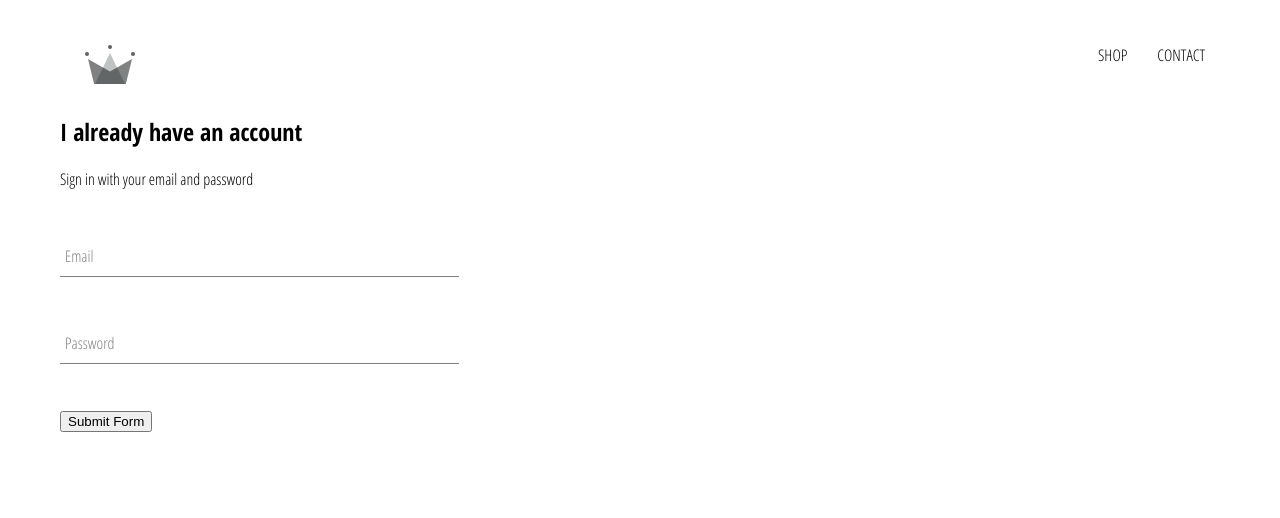
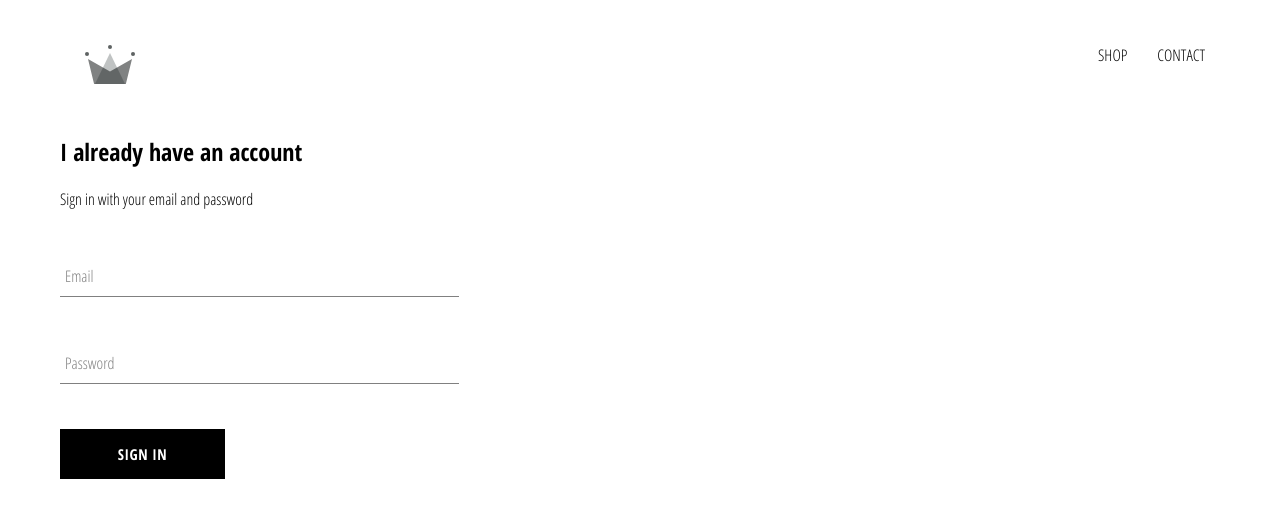
Before and after one commit to Szaker1990/e-commerce-React, a React (Create React App) app: page /signin in a window 1280 px wide. Shown: the top 518 px of the page. Built offline with nearby package versions, Linux system fonts and the light colour scheme.

Commit message:
button component

```diff
--- /dev/null
+++ b/src/components/custom-button/custom-button.component.jsx
@@ -0,0 +1,9 @@
+import React from "react";
+import "./custom-button.style.scss";
+
+const CustomButton = ({ children,...otherProps}) => (
+    <button className={"custom-button"} {...otherProps}>
+        {children}
+    </button>
+)
+export default CustomButton;
--- /dev/null
+++ b/src/components/custom-button/custom-button.style.scss
@@ -0,0 +1,22 @@
+.custom-button {
+  min-width: 165px;
+  width: auto;
+  height: 50px;
+  letter-spacing: 0.5px;
+  line-height: 50px;
+  padding: 0 35px 0 35px;
+  font-size: 15px;
+  background-color: black;
+  color: white;
+  text-transform: uppercase;
+  font-family: 'Open Sans Condensed';
+  font-weight: bolder;
+  border: none;
+  cursor: pointer;
+
+  &:hover {
+    background-color: white;
+    color: black;
+    border: 1px solid black;
+  }
+}
--- a/src/components/sign-in/sign-in.components.jsx
+++ b/src/components/sign-in/sign-in.component.jsx
@@ -1,6 +1,7 @@
 import React, {Component} from "react";
 import "./sign-in.style.scss"
 import FormInput from "../form-input/form-input.component";
+import CustomButton from "../custom-button/custom-button.component";
 
 class SignIn extends Component {
     constructor(props) {
@@ -13,13 +14,11 @@
     }
     handleSubmit = (e) => {
         e.preventDefault()
-
-        this.setState({email: "", password: ""})
+        this.setState({email: "", password: ""});
     }
     handleChange = (e) => {
         const{value,name} = e.target
-
-        this.setState({[name]: value})
+        this.setState({[name]: value});
     }
     render() {
         return(
@@ -41,10 +40,10 @@
                         value={this.state.password}
                         label={"Password"}
                         required/>
-                    <input type={"submit"} value={"Submit Form"}/>
+                    <CustomButton type={"submit"}> Sign in</CustomButton>
                 </form>
             </div>
         )
     }
 }
-export default SignIn
+export default SignIn;
--- a/src/components/sign-in/sign-in.style.scss
+++ b/src/components/sign-in/sign-in.style.scss
@@ -1,3 +1,9 @@
 .sign-in {
   width: 30vw;
+  display: flex;
+  flex-direction: column;
+
+  .title {
+    margin: 10px 0;
+  }
 }
--- a/src/pages/sign-in/sign-in-sign-up.component.jsx
+++ b/src/pages/sign-in/sign-in-sign-up.component.jsx
@@ -1,6 +1,6 @@
 import React from "react";
 import "./sign-in-sign-up.styles.scss"
-import SignIn from "../../components/sign-in/sign-in.components";
+import SignIn from "../../components/sign-in/sign-in.component";
 
 const SignInSignUp = () => (
     <div className={"sign-in-and-sign-up"}>
```
